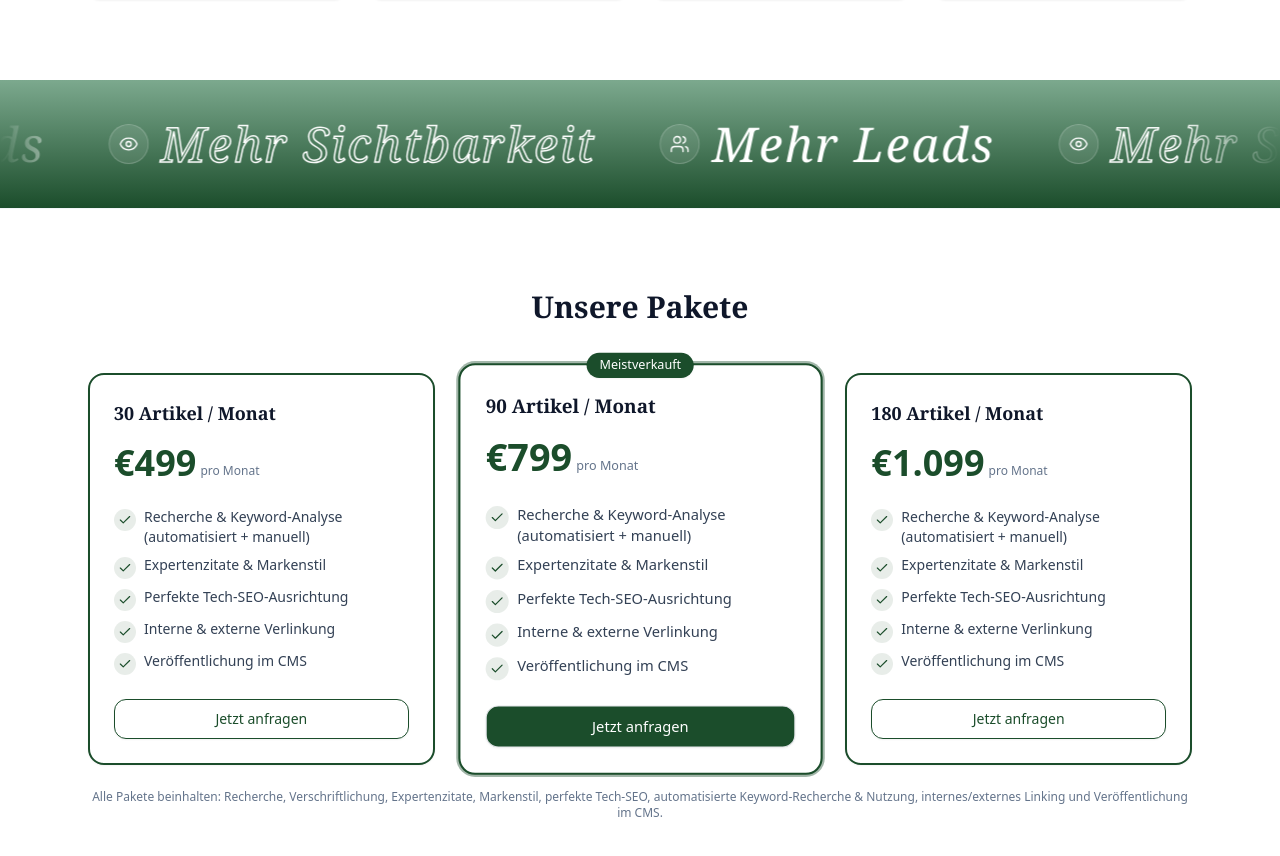
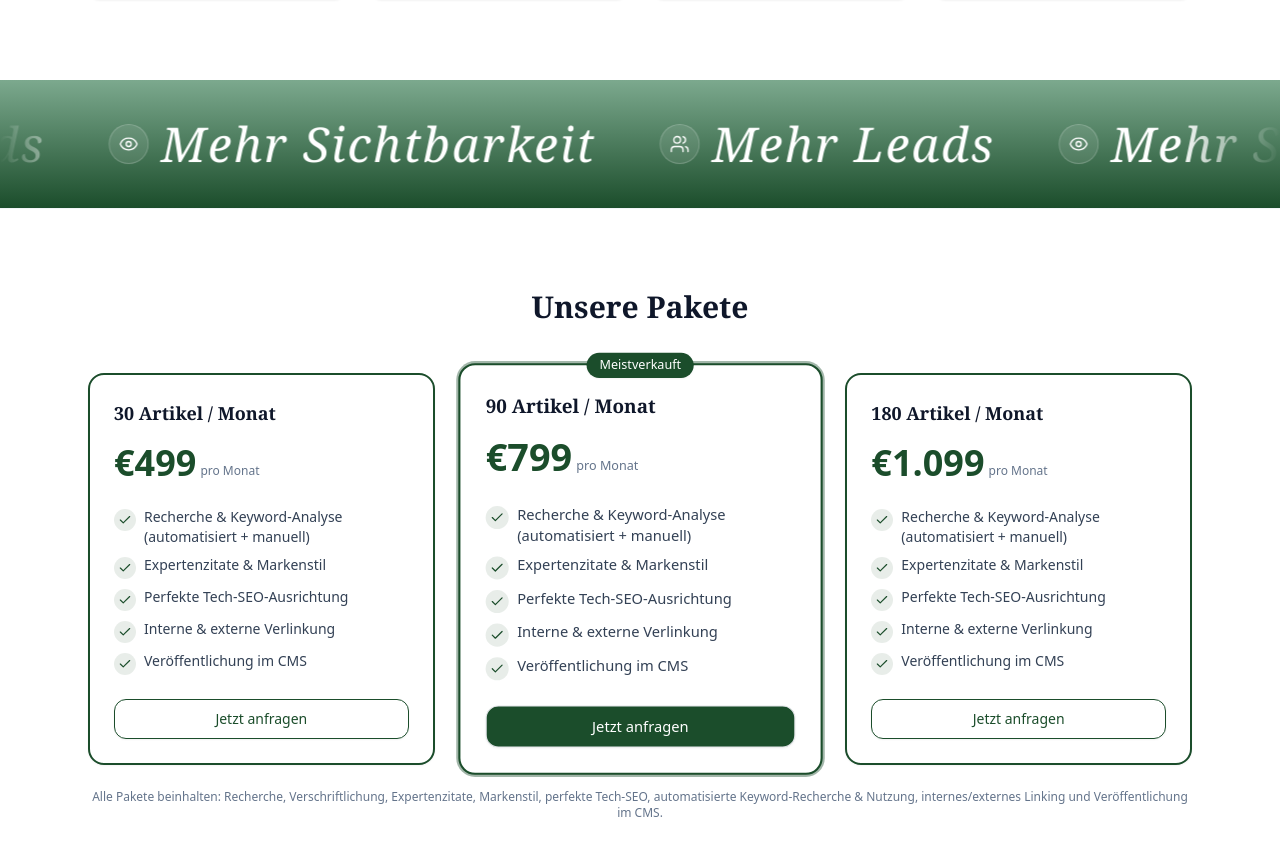
Before and after one commit to lennartnm/findbar_website, a Next.js app: page / in a window 1280 px wide. Shown: the part 3318-4174 px from the top of the page. Built offline with nearby package versions, Linux system fonts and the light colour scheme.

Commit message:
Update page.tsx

```diff
--- a/src/app/page.tsx
+++ b/src/app/page.tsx
@@ -532,18 +532,10 @@ function LeadsMarquee() {
                   </div>
                   <span
                     className={`text-3xl md:text-5xl italic ${serifClass} select-none`}
-                    style={
-                      isSichtbarkeit
-                        ? {
-                            color: "transparent",
-                            WebkitTextStroke: "1.5px #fff",
-                            letterSpacing: "0.04em",
-                          }
-                        : {
-                            color: "#ffffff",
-                            letterSpacing: "0.04em",
-                          }
-                    }
+                    style={{
+                      color: "#ffffff", // immer voll gefüllt
+                      letterSpacing: "0.04em",
+                    }}
                   >
                     {text}
                   </span>
@@ -563,6 +555,7 @@ function LeadsMarquee() {
     </section>
   );
 }
+
 
 
 /* ------------------------ PreiseSection ----------------------- */
```
